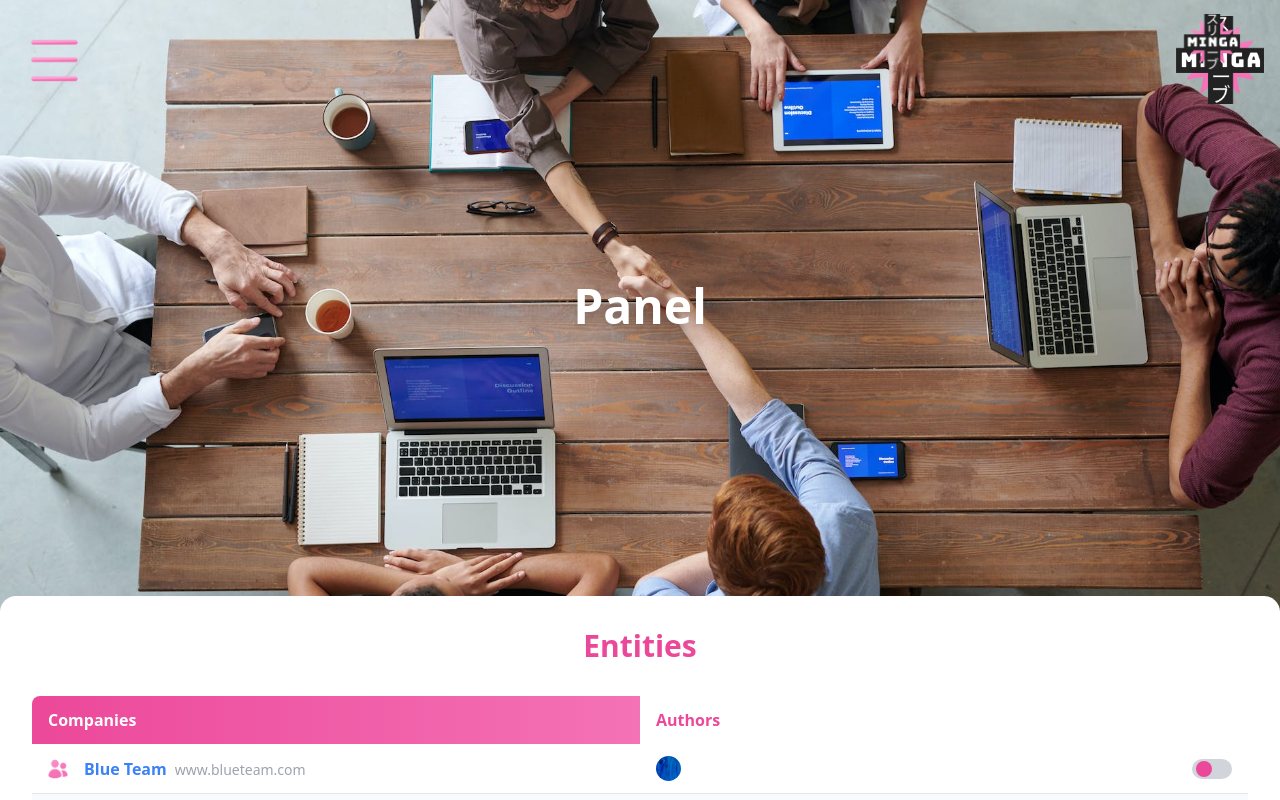
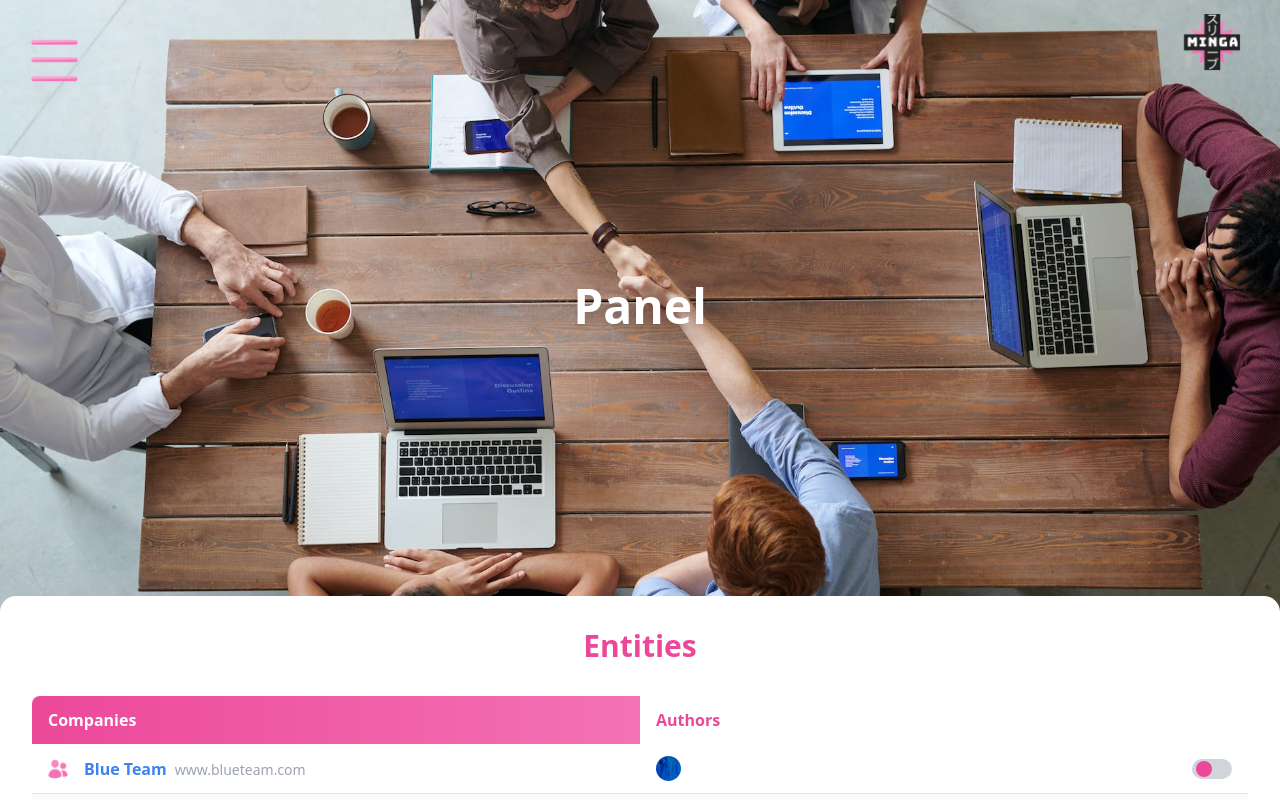
Before and after one commit to Jlorduyz/Grupo7FrontMinga, a React (Vite) app: page /admin-panel in a window 1280 px wide. Shown: the top 800 px of the page. Built offline with nearby package versions, Linux system fonts and the light colour scheme.

Commit message:
adminPanel

```diff
--- a/src/Pages/AdminPanel.jsx
+++ b/src/Pages/AdminPanel.jsx
@@ -17,13 +17,7 @@ const AdminPanel = () => {
                         alt="Admin Panel Background"
                         className="w-full h-[300px] sm:h-[400px] lg:h-[644px] object-cover"
                     />
-                    <div className="absolute top-4 right-4 z-10">
-                        <img
-                            src="/images/logo.png"
-                            alt="Logo"
-                            className="w-10 h-10 sm:w-16 sm:h-16 lg:w-[88px] lg:h-[88px]"
-                        />
-                    </div>
+
                     <div className="absolute inset-0 flex flex-col justify-center items-center px-4 text-center">
                         <h1 className="text-white text-2xl sm:text-4xl lg:text-5xl font-bold drop-shadow-lg mb-6 sm:mb-8">
                             Panel
```
